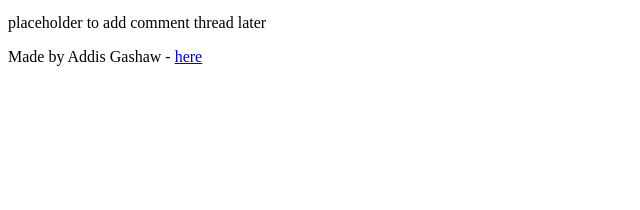
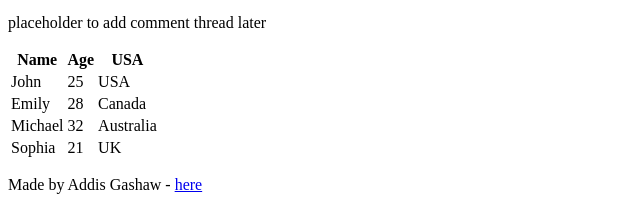
Before and after one commit to AddisGashaw/alx_html_css, a plain HTML site: page html_basic/index.html in a window 1280 px wide. Shown: the part 680-890 px from the top of the page, without its empty margins (0-640 px from the left). Before the commit the page ends 800 px from the top, so only its background shows below. Drawn offline with Linux system fonts and the light colour scheme.

Commit message:
Update index.html

```diff
--- a/html_basic/index.html
+++ b/html_basic/index.html
@@ -30,6 +30,40 @@
   <aside>
       <p>placeholder to add comment thread later</p>
   </aside>
+
+<article>
+  <table>
+    <thead>
+      <tr>
+        <th>Name</th>
+        <th>Age</th>
+        <th>USA</th>
+      </tr>
+    </thead>
+    <tbody>
+      <tr>
+        <td>John</td>
+        <td>25</td>
+        <td>USA</td>
+      </tr>
+      <tr>
+        <td>Emily</td>
+        <td>28</td>
+        <td>Canada</td>
+      </tr>
+      <tr>
+        <td>Michael</td>
+        <td>32</td>
+        <td>Australia</td>
+      </tr>
+      <tr>
+        <td>Sophia</td>
+        <td>21</td>
+        <td>UK</td>
+      </tr>
+  </table>
+</article>
+
 </main>
 
 <footer>
```
